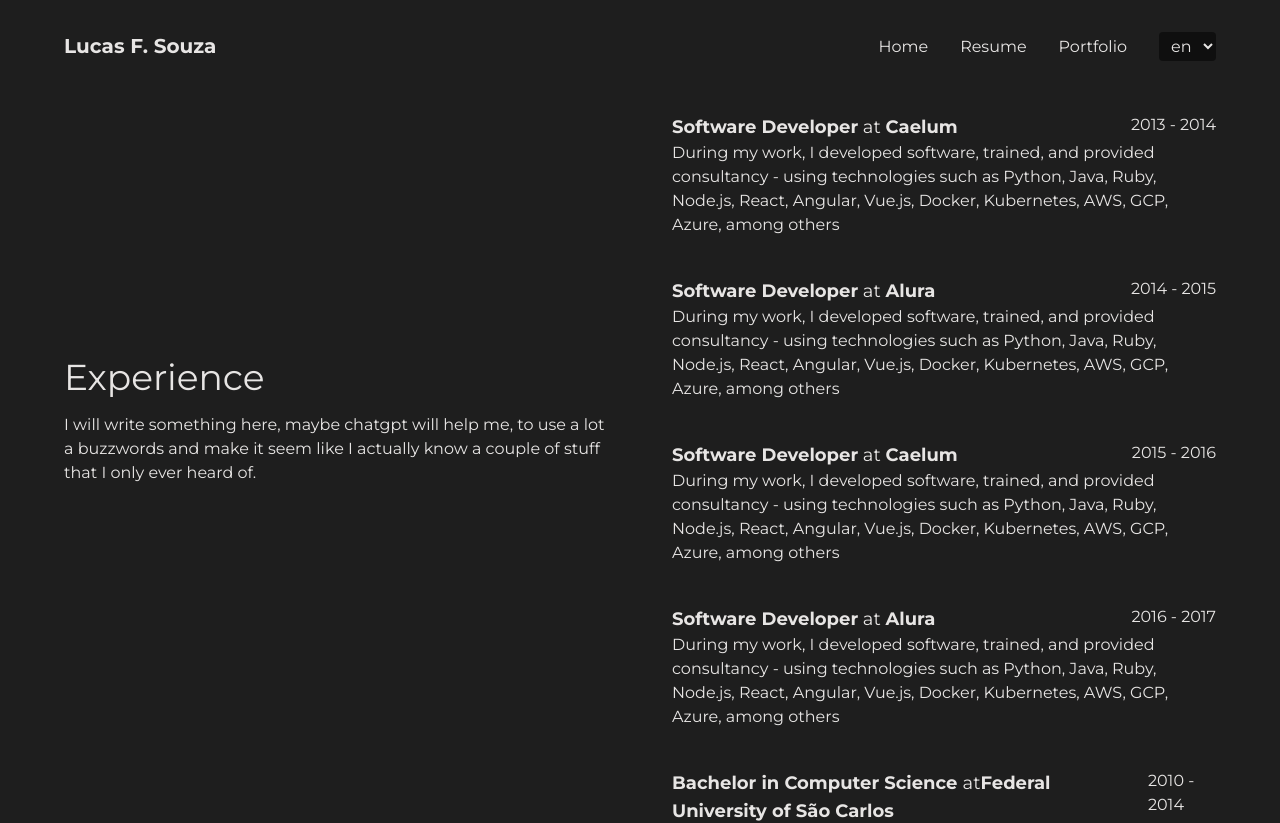
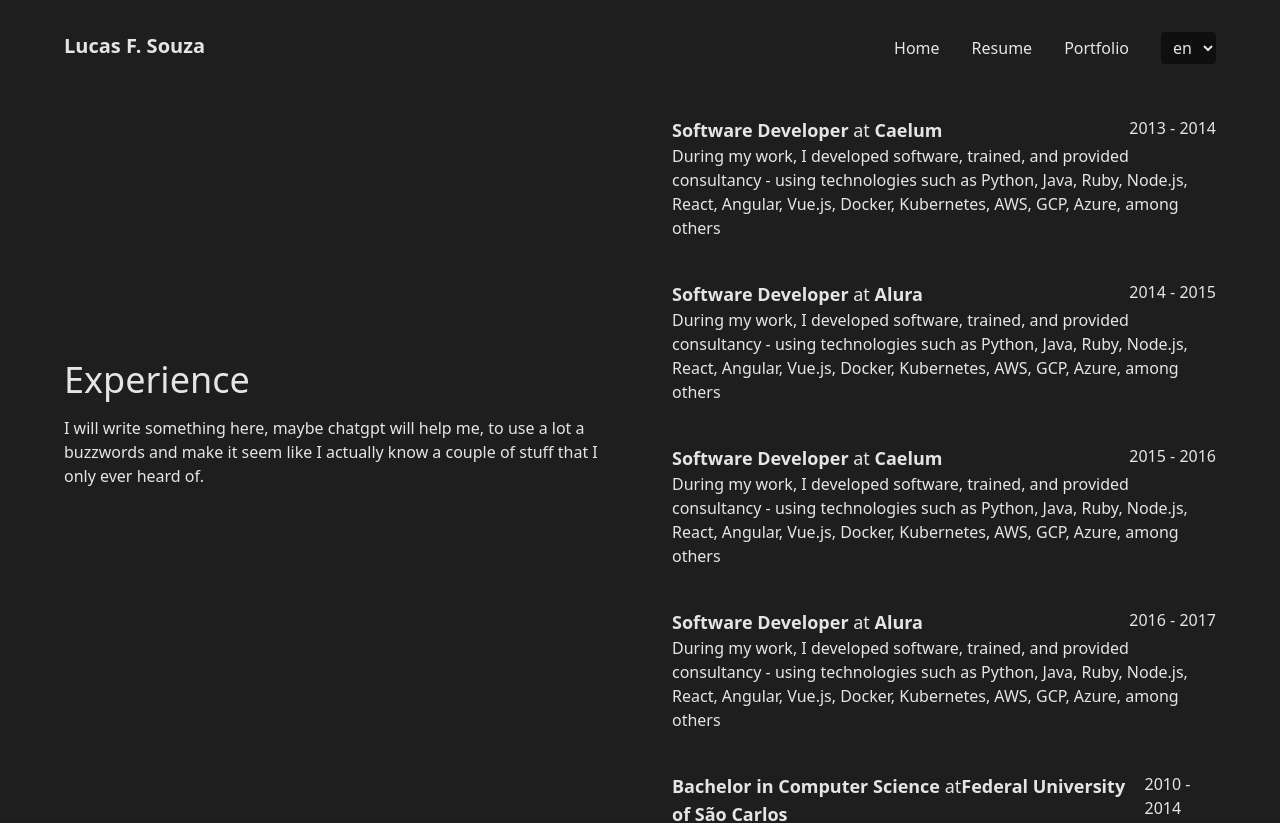
Before and after one commit to LucasFASouza/lucasfsouza, a Next.js app: page /resume in a window 1280 px wide. Shown: the top 823 px of the page. Built offline with nearby package versions, Linux system fonts and the light colour scheme.

Commit message:
Change font to Inter - for now

```diff
--- a/i18n/en.json
+++ b/i18n/en.json
@@ -14,8 +14,8 @@
     }
   ],
 
-  "page.home.head.title": "Lucas F. Souza",
-  "page.home.head.meta.description": "Lucas F. Souza Portfolio",
+  "meta.title": "Lucas F. Souza",
+  "meta.description": "Lucas F. Souza Portfolio",
 
   "page.home.title": "Hey, \nI'm <b>Lucas F. Souza</b>",
   "page.home.description": "I will write something here, maybe chatgpt will help me, to use a lot a buzzwords and make it seem like I actually know a couple of stuff that I only ever heard of.",
--- a/i18n/pt.json
+++ b/i18n/pt.json
@@ -14,8 +14,9 @@
     }
   ],
 
-  "page.home.head.title": "Lucas F. Souza",
-  "page.home.head.meta.description": "Portfólio de Lucas F. Souza",
+  "meta.title": "Lucas F. Souza",
+  "meta.description": "Portfólio de Lucas F. Souza",
+
   "page.home.title": "Olá,\nEu sou <b>Lucas F. Souza</b>",
   "page.home.description": "Eu vou escrever algo aqui, talvez o chatgpt me ajude, para usar muitas buzzwords e fazer parecer que eu realmente sei algumas coisas que eu apenas ouvi falar.",
 
--- a/pages/_app.js
+++ b/pages/_app.js
@@ -1,3 +1,4 @@
+import { useEffect } from "react";
 import { useRouter } from "next/router";
 import { IntlProvider } from "react-intl";
 import en from "../i18n/en.json";
@@ -13,6 +14,7 @@
 }
 export default function App({ Component, pageProps }) {
   const { locale } = useRouter();
+
   return (
     <IntlProvider locale={locale} messages={messages[locale]}>
       <Component {...pageProps} dir={getDirection(locale)} />
--- a/pages/_document.js
+++ b/pages/_document.js
@@ -3,12 +3,7 @@
 export default function Document() {
   return (
     <Html lang="en">
-      <Head>
-        <link
-          href="https://fonts.googleapis.com/css2?family=Montserrat:wght@400;700&display=swap"
-          rel="stylesheet"
-        />
-      </Head>
+      <Head></Head>
       <body>
         <Main />
         <NextScript />
--- a/pages/index.js
+++ b/pages/index.js
@@ -2,15 +2,14 @@
 import { FormattedMessage, useIntl } from "react-intl";
 import Layout from "../components/Layout";
 import SocialLink from "../components/SocialLink";
-import Head from "next/head";
 import { faGithub, faLinkedin } from "@fortawesome/free-brands-svg-icons";
 
 export default function Home({ dir }) {
   const intl = useIntl();
 
-  const title = intl.formatMessage({ id: "page.home.head.title" });
+  const title = intl.formatMessage({ id: "meta.title" });
   const description = intl.formatMessage({
-    id: "page.home.head.meta.description",
+    id: "meta.description",
   });
 
   return (
--- a/pages/portfolio.js
+++ b/pages/portfolio.js
@@ -13,9 +13,9 @@
   const intl = useIntl();
   const projects = intl.messages["page.portfolio.projects"] || [];
 
-  const title = intl.formatMessage({ id: "page.home.head.title" });
+  const title = intl.formatMessage({ id: "meta.title" });
   const description = intl.formatMessage({
-    id: "page.home.head.meta.description",
+    id: "meta.description",
   });
 
   const handleOpenModal = (project) => {
--- a/pages/resume.js
+++ b/pages/resume.js
@@ -11,9 +11,9 @@
   const { locales } = useRouter();
   const intl = useIntl();
 
-  const title = intl.formatMessage({ id: "page.home.head.title" });
+  const title = intl.formatMessage({ id: "meta.title" });
   const description = intl.formatMessage({
-    id: "page.home.head.meta.description",
+    id: "meta.description",
   });
 
   const jobs = intl.messages["page.resume.jobs.list"] || [];
--- a/styles/globals.css
+++ b/styles/globals.css
@@ -1,7 +1,5 @@
+@import url('https://fonts.googleapis.com/css2?family=Inter:wght@400;700&display=swap');
+
 @tailwind base;
 @tailwind components;
 @tailwind utilities;
-
-body {
-  @apply font-sans;
-}
--- a/tailwind.config.js
+++ b/tailwind.config.js
@@ -9,7 +9,7 @@
   theme: {
     extend: {
       fontFamily: {
-        sans: ["Montserrat", "sans-serif"],
+        'inter': ["Inter", "sans-serif"],
       },
     },
   },
```
